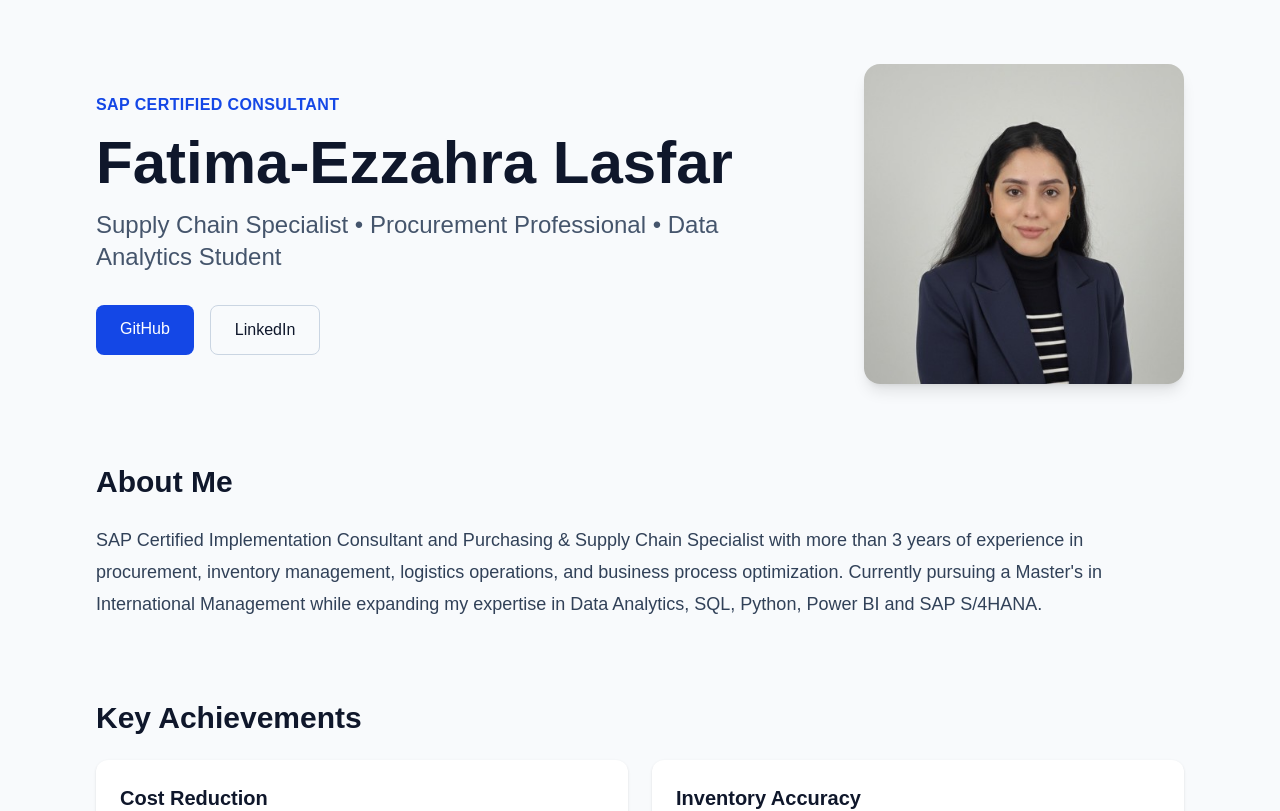
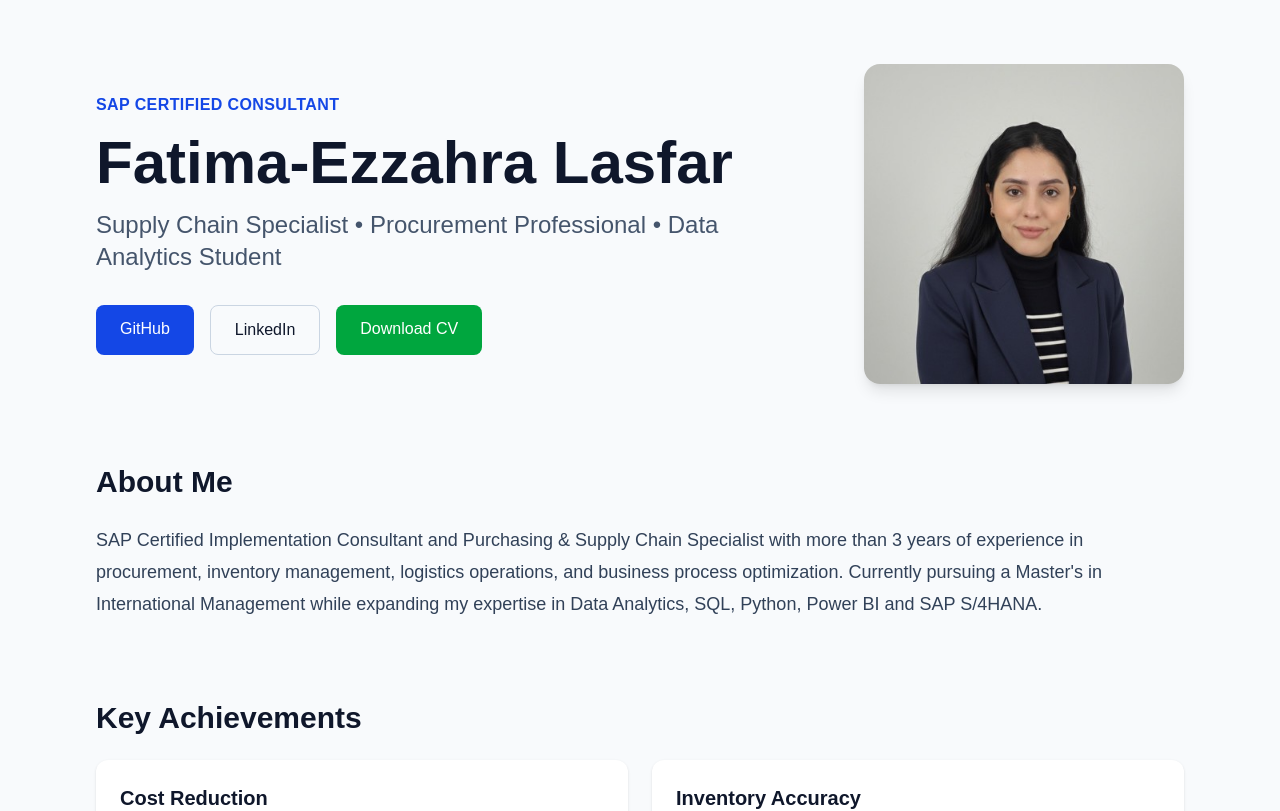
Before and after one commit to lasfarfz-pixel/fatima-portfolio, a Next.js app: page / in a window 1280 px wide. Shown: the top 811 px of the page. Built offline with nearby package versions, Linux system fonts and the light colour scheme.

Commit message:
Add CV download button

```diff
--- a/app/page.tsx
+++ b/app/page.tsx
@@ -37,6 +37,13 @@ export default function Home() {
               >
                 LinkedIn
               </a>
+              <a
+  href="/LASFAR fatima-ezzahra Resume.pdf"
+  target="_blank"
+  className="bg-green-600 text-white px-6 py-3 rounded-lg"
+>
+  Download CV
+</a>
             </div>
           </div>
 
```
Also changed, not shown: 1 other file (tests, documents, lock files or other folders).
